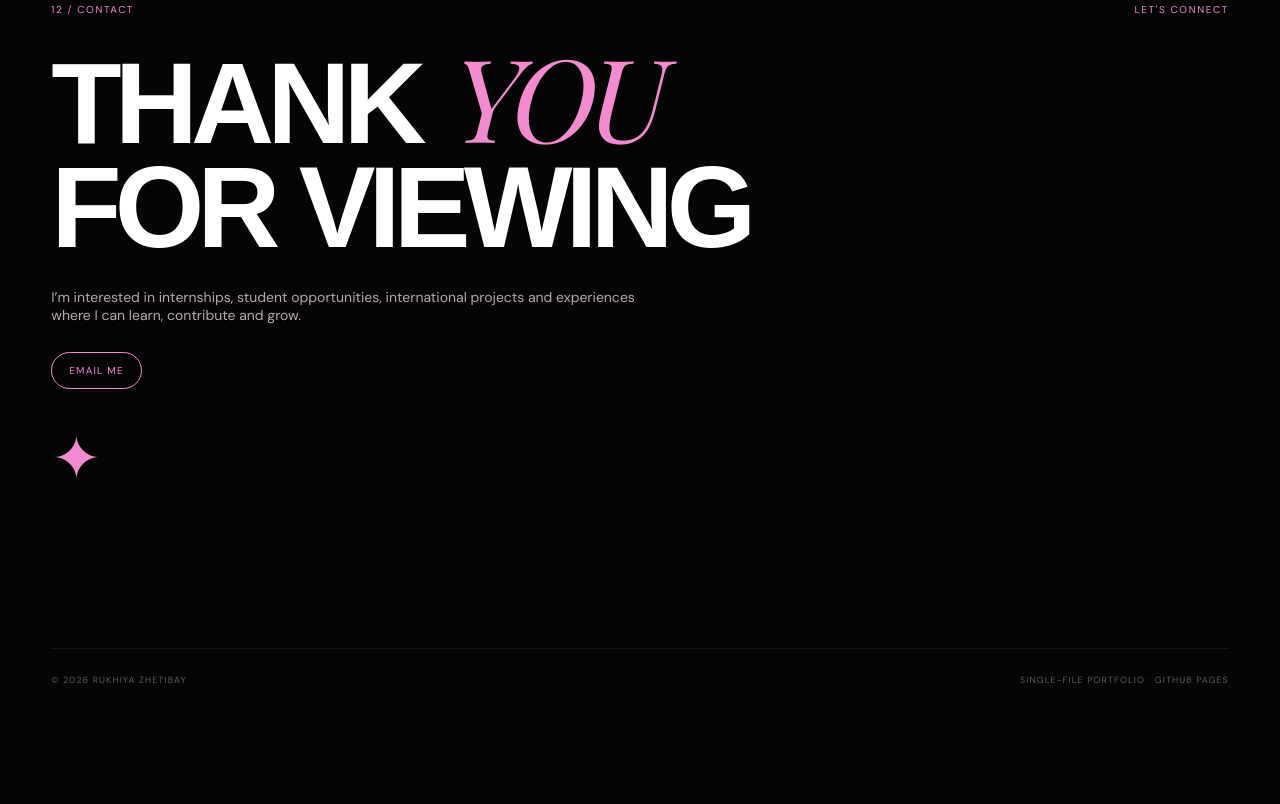
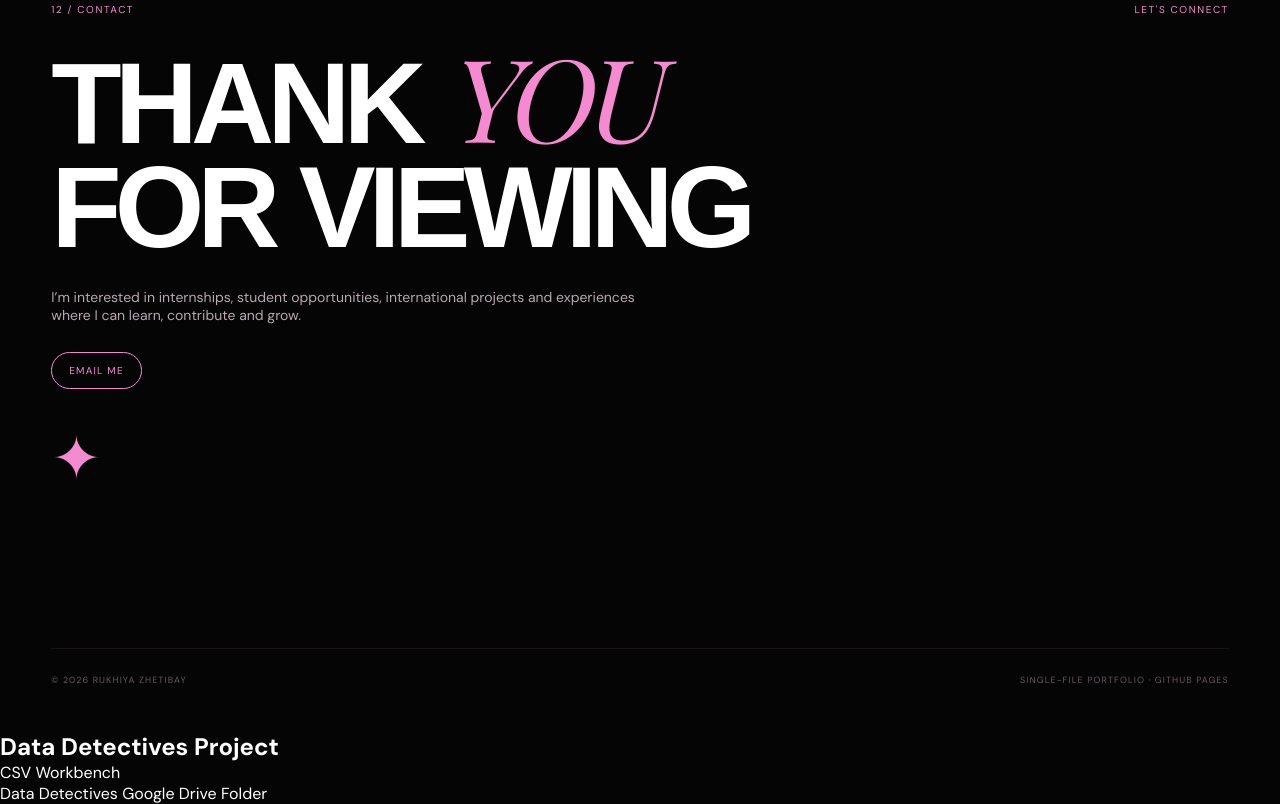
Before and after one commit to aeruwii/da, a plain HTML site: page index.html in a window 1280 px wide. Shown: the part 10271-11075 px from the top of the page. Before the commit the page ends 11002 px from the top, so only its background shows below. Drawn offline with nearby package versions, Linux system fonts and the light colour scheme; a web font is replaced by a local one.

Commit message:
Add Data Detectives project section to index.html
Added a new section for the Data Detectives project with links.

```diff
--- a/index.html
+++ b/index.html
@@ -142,4 +142,10 @@
 </section>
 
 <section class="slide contact" id="contact"><div class="top"><span>12 / CONTACT</span><span>LET'S CONNECT</span></div><h2 class="display">Thank <span class="script">you</span><br>for viewing</h2><p>I’m interested in internships, student opportunities, international projects and experiences where I can learn, contribute and grow.</p><div class="buttons"><a class="btn" href="mailto:sanruxiya@gmail.com">Email me</a></div><div class="star">✦</div></section>
-</main><footer><span>© 2026 Rukhiya Zhetibay</span><span>Single-file portfolio · GitHub Pages</span></footer></body></html>
+</main><footer><span>© 2026 Rukhiya Zhetibay</span><span>Single-file portfolio · GitHub Pages</span></footer><section id="data-detectives">
+  <h2>Data Detectives Project</h2>
+  <ul>
+    <li><a href="./data.html">CSV Workbench</a></li>
+    <li><a href="https://drive.google.com/drive/folders/1RBXkCQ9p-fXGHlvdOC7mDTMGo8zCYg_A">Data Detectives Google Drive Folder</a></li>
+  </ul>
+</section></body></html>
```
